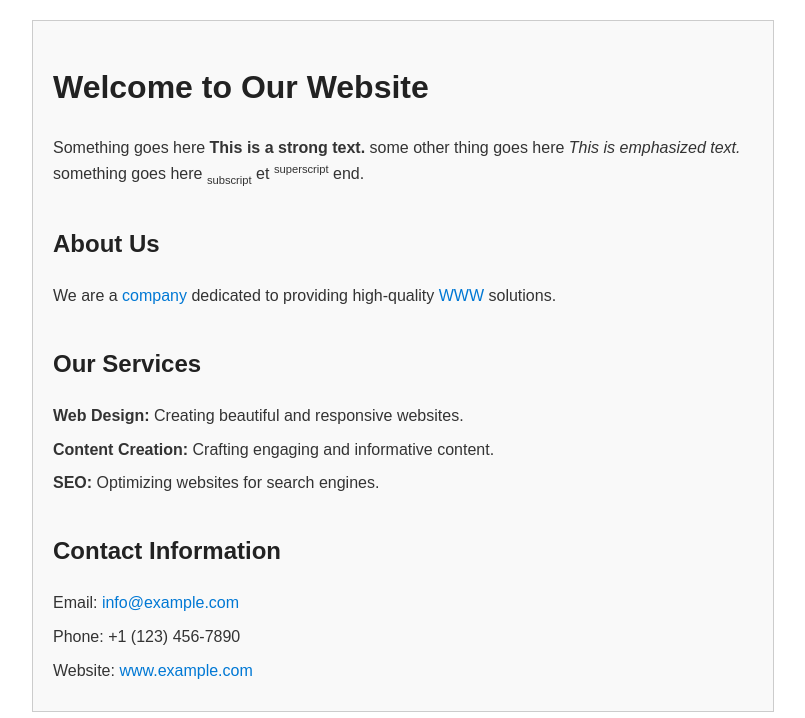
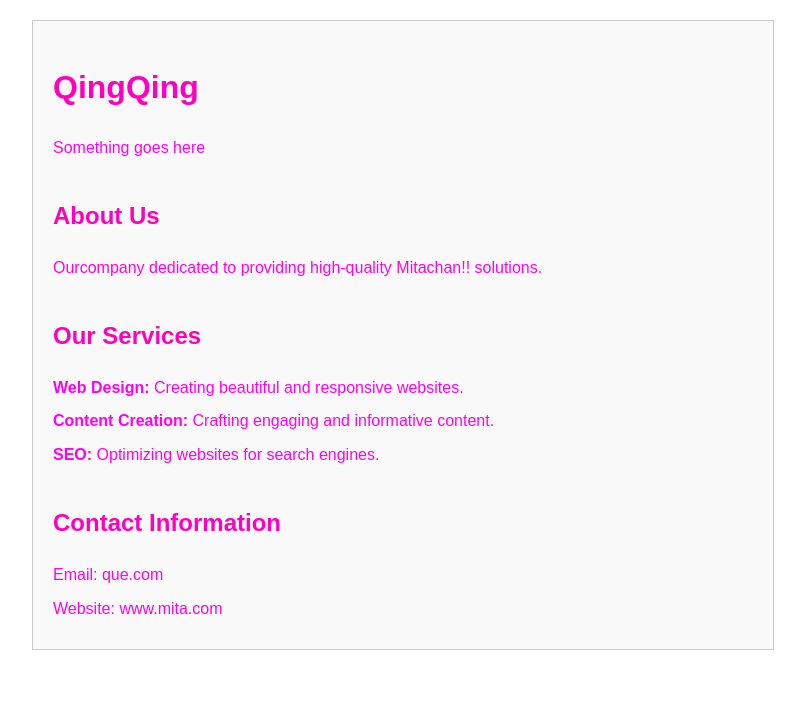
Before and after one commit to queyyz/engse611, a plain HTML site: page lab2/index2-3.html in a window 1280 px wide. Shown: the whole page, without its empty margins (237-1042 px from the left). Drawn offline with Linux system fonts and the light colour scheme.

Commit message:
index2-3.html

```diff
--- a/lab2/index2-3.html
+++ b/lab2/index2-3.html
@@ -1,15 +1,16 @@
+
 <!DOCTYPE html>
 <html lang="en">
 <head>
     <meta charset="UTF-8">
     <meta name="viewport" content="width=device-width, initial-scale=1.0">
-    <title>Welcome to Our Website</title>
+    <title>QingQing</title>
     <style>
         body {
             font-family: Arial, sans-serif;
             margin: 20px;
             line-height: 1.6;
-            color: #333;
+            color: #ff00f2;
         }
         .container {
             border: 1px solid #ccc;
@@ -19,7 +20,7 @@
             background-color: #f9f9f9;
         }
         h1, h2 {
-            color: #222;
+            color: #ff00bf;
         }
         h1 {
             font-size: 2em;
@@ -43,7 +44,7 @@
             vertical-align: super;
         }
         a {
-            color: #0078d4;
+            color: #ff00ea;
             text-decoration: none;
         }
         p {
@@ -53,11 +54,11 @@
 </head>
 <body>
     <div class="container">
-        <h1>Welcome to Our Website</h1>
-        <p>Something goes here <strong>This is a strong text.</strong> some other thing goes here <em>This is emphasized text.</em> something goes here <sub>subscript</sub> et <sup>superscript</sup> end.</p>
+        <h1>QingQing</h1>
+        <p>Something goes here</p>
 
         <h2>About Us</h2>
-        <p>We are a <a href="#">company</a> dedicated to providing high-quality <a href="#">WWW</a> solutions.</p>
+        <p>Our<a href="#">company</a> dedicated to providing high-quality <a href="#">Mitachan!!</a> solutions.</p>
 
         <h2>Our Services</h2>
         <p><strong>Web Design:</strong> Creating beautiful and responsive websites.</p>
@@ -65,9 +66,8 @@
         <p><strong>SEO:</strong> Optimizing websites for search engines.</p>
 
         <h2>Contact Information</h2>
-        <p>Email: <a href="mailto:info@example.com">info@example.com</a></p>
-        <p>Phone: +1 (123) 456-7890</p>
-        <p>Website: <a href="https://www.example.com" target="_blank">www.example.com</a></p>
+        <p>Email: <a href="mailto:Qing@gmail.com">que.com</a></p>
+        <p>Website: <a href="https://media1.tenor.com/m/nemIbe8PXfsAAAAd/miside-mita.gif" target="_blank">www.mita.com</a></p>
     </div>
 </body>
 </html>
```
